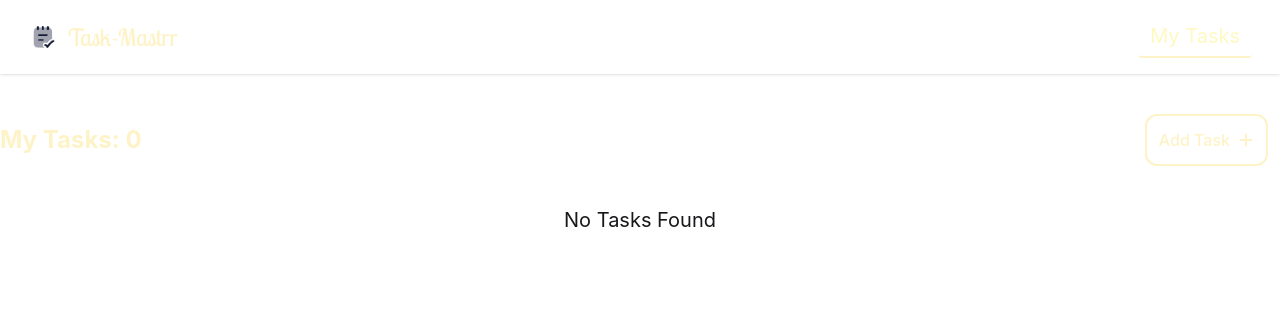
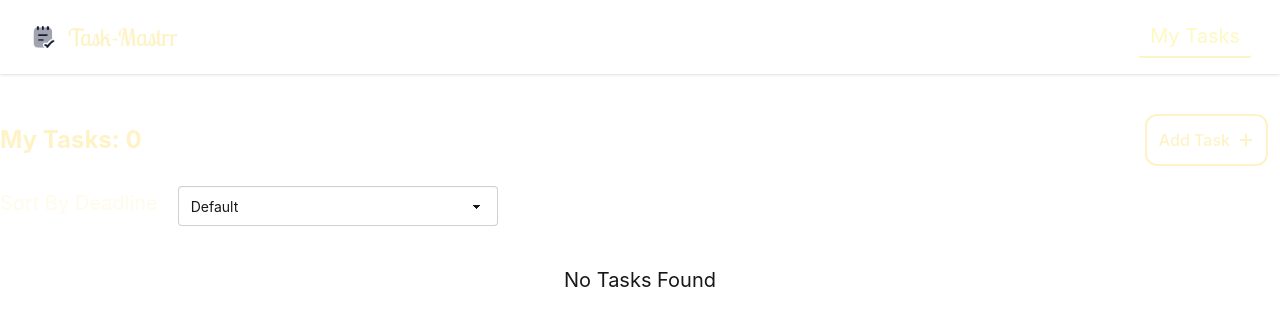
Before and after one commit to nusratmomita/React-To-Do-App, a React (Vite) app: page / in a window 1280 px wide. Shown: the top 326 px of the page. Built offline with nearby package versions, Linux system fonts and the light colour scheme.

Commit message:
Implemented sorting

```diff
--- a/src/Pages/MyTasks.jsx
+++ b/src/Pages/MyTasks.jsx
@@ -14,6 +14,9 @@ const MyTasks = () => {
 
   // to update a task
   const [updatingTask,setUpdatingTask] = useState(null);
+
+  // for sorting
+  const [deadlineSorting,setDeadlineSorting] = useState(null);
 
   useEffect(()=>{
     const storedTasks = getTaskFromLS();
@@ -54,6 +57,19 @@ const MyTasks = () => {
 
   }
 
+  const sortTasks = [...allTasks].sort((a,b) => {
+
+    if(deadlineSorting === 'earliest'){
+      return new Date(a.deadline) - new Date(b.deadline);
+    }
+
+    if(deadlineSorting === 'latest'){
+      return new Date(b.deadline) - new Date(a.deadline);
+    }
+
+    return 0;
+  })
+
 
   return (
     <div>
@@ -65,9 +81,21 @@ const MyTasks = () => {
           <FaPlus></FaPlus>
         </div>
       </div>
+      <div className='mt-5'>
+        <label htmlFor="sorting" className='mr-5 text-xl text-amber-50'>Sort By Deadline</label>
+        <select name="sorting" id="Sorting" className='select select-bordered'
+          value={deadlineSorting}
+          onChange={(e) => setDeadlineSorting(e.target.value)}
+        >
+          <option value="default">Default</option>
+          <option value="earliest">Earliest Deadline</option>
+          <option value="latest">Latest Deadline</option>
+        </select>
+      </div>
+
       {/* showing all the tasks */}
       {
-        allTasks.length===0 ?
+        sortTasks.length===0 ?
         <>
           <h3 className="text-center text-xl mt-10">No Tasks Found</h3>
         </>
@@ -87,7 +115,7 @@ const MyTasks = () => {
             </thead>
             <tbody>
                 {
-                  allTasks.map((task,index) => (
+                  sortTasks.map((task,index) => (
                   <tr key={task.id}>
                     <td className='text-lg text-center'>{index+1}</td>
                     <td className='text-lg text-center whitespace-nowrap'>{task.taskName}</td>
```
